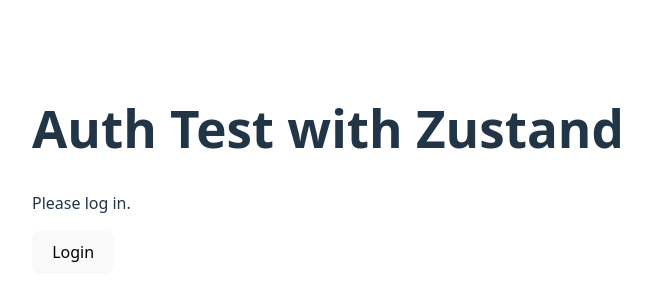
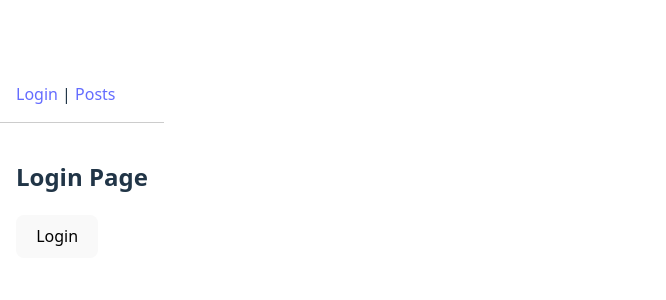
Before and after one commit to lemongrass636-oss/react-mastery, a React (Vite) app: page / in a window 1280 px wide. Shown: the part 230-530 px from the top of the page, without its empty margins (0-666 px from the left). Built offline with nearby package versions, Linux system fonts and the light colour scheme.

Commit message:
App.tsx でルーターを設定する

```diff
--- a/src/App.tsx
+++ b/src/App.tsx
@@ -1,29 +1,32 @@
+import { BrowserRouter, Routes, Route, Link, Navigate } from 'react-router';
+import { LoginPage } from './features/auth/LoginPage';
+import { PostsPage } from './features/posts/PostsPage';
 import { useAuthStore } from './store/useAuthStore';
 
 function App() {
-  const { user, isAuthenticated, login, logout } = useAuthStore();
-
-  const handleLogin = () => {
-    // 本来はAPIを叩きますが、まずはモックデータでテスト
-    login({ id: '1', name: 'Gemini User', email: 'test@example.com' });
-  };
+  const { isAuthenticated, logout } = useAuthStore();
 
   return (
-    <div style={{ padding: '2rem' }}>
-      <h1>Auth Test with Zustand</h1>
+    <BrowserRouter>
+      <nav style={{ padding: '1rem', borderBottom: '1px solid #ccc' }}>
+        <Link to="/">Login</Link> | <Link to="/posts">Posts</Link>
+        {isAuthenticated && (
+          <button onClick={logout} style={{ marginLeft: '1rem' }}>Logout</button>
+        )}
+      </nav>
 
-      {isAuthenticated ? (
-        <div>
-          <p>Welcome, {user?.name}!</p>
-          <button onClick={logout}>Logout</button>
-        </div>
-      ) : (
-        <div>
-          <p>Please log in.</p>
-          <button onClick={handleLogin}>Login</button>
-        </div>
-      )}
-    </div>
+      <div style={{ padding: '1rem' }}>
+        <Routes>
+          <Route path="/" element={<LoginPage />} />
+
+          {/* 認証ガード: ログインしてなければログイン画面へリダイレクト */}
+          <Route
+            path="/posts"
+            element={isAuthenticated ? <PostsPage /> : <Navigate to="/" />}
+          />
+        </Routes>
+      </div>
+    </BrowserRouter>
   );
 }
 
```
